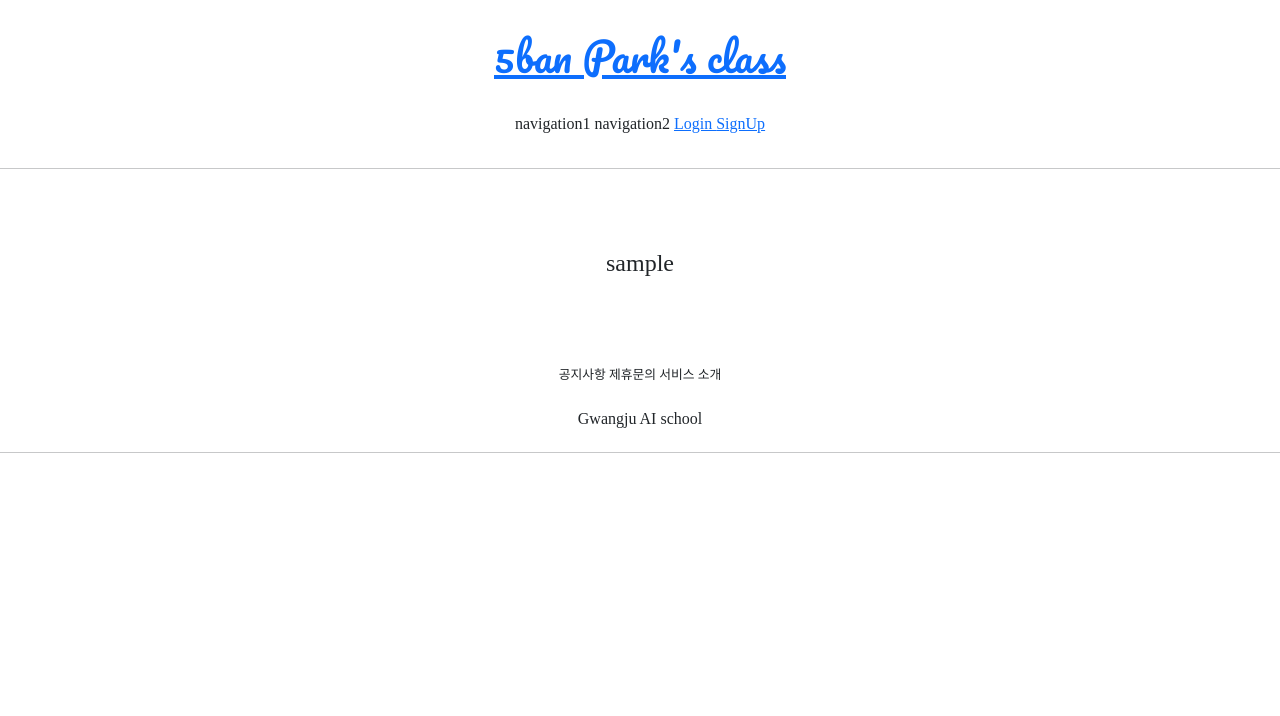
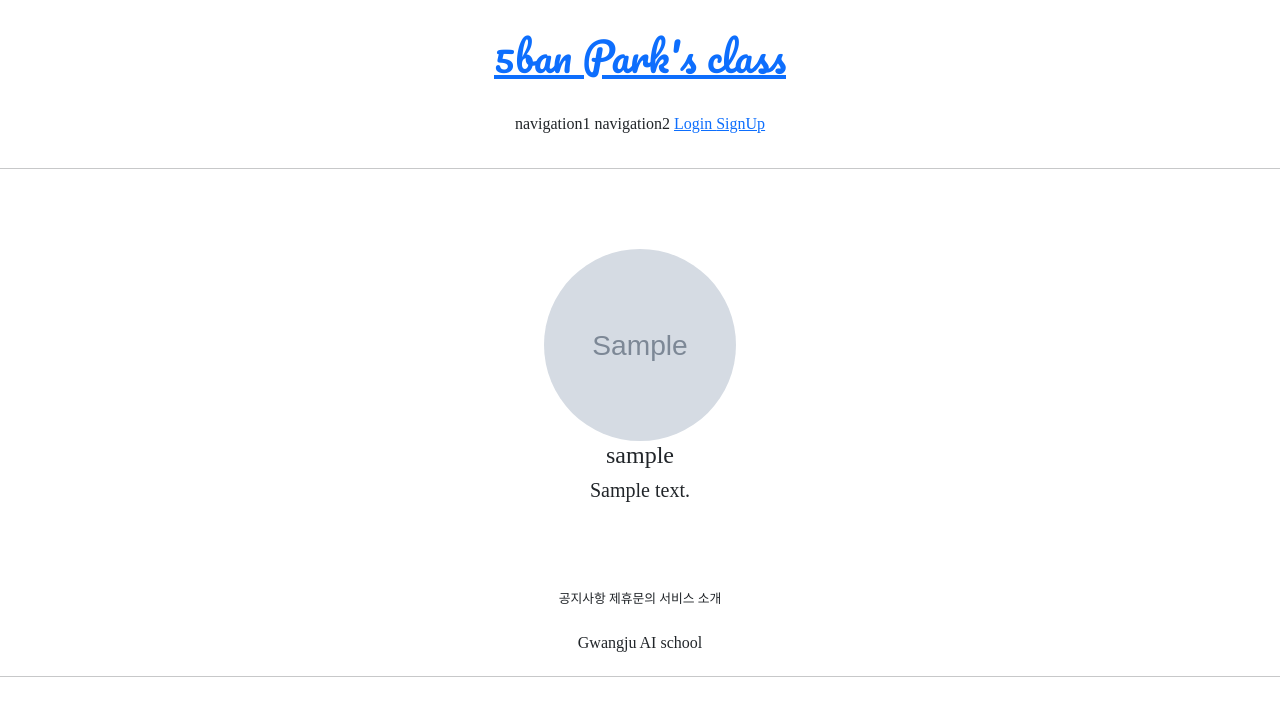
Before and after one commit to glory-ju/julyfifth, a Django app: page /accounts/detail/1 in a window 1280 px wide. Shown: the top 716 px of the page. Run offline with Django 3.2, Linux system fonts and the light colour scheme; tables that the repository leaves empty hold one stand-in row (values such as "Sample post"); grey boxes marked "Sample" are stand-in pictures; parts of the project's set-up code (start-up, migrations or seed data) failed here and were passed over; some libraries are stand-ins or nearby versions; some web fonts are replaced.

Commit message:
0727/ Web Application 2nd commit

```diff
--- a/accountapp/templates/accountapp/detail.html
+++ b/accountapp/templates/accountapp/detail.html
@@ -5,7 +5,11 @@
     <div class="text-center mw-500 m-auto">
         <div class="m-5">
             {% if target_user.profile %}
-            <h4>{{ target_user.profile.nickname }}</h4>
+                <img src="{{ target_user.profile.image.url }}"
+                     class="profile_image"
+                     alt="profile image">
+                <h4>{{ target_user.profile.nickname }}</h4>
+                <h5>{{ target_user.profile.message }}</h5>
             {% else %}
             <h4>
                 <a href="{% url 'profileapp:create' %}">
--- a/julyfifth/urls.py
+++ b/julyfifth/urls.py
@@ -13,6 +13,8 @@ Including another URLconf
     1. Import the include() function: from django.urls import include, path
     2. Add a URL to urlpatterns:  path('blog/', include('blog.urls'))
 """
+from django.conf import settings
+from django.conf.urls.static import static
 from django.contrib import admin
 from django.urls import path, include
 
@@ -20,6 +22,6 @@ urlpatterns = [
     path('admin/', admin.site.urls),
     path('accounts/', include('accountapp.urls')),
     path('profiles/', include('profileapp.urls')),
-]
+] + static(settings.MEDIA_URL, document_root=settings.MEDIA_ROOT)
 
 # terminal 에서 python manage.py createsuperuser 입력
--- a/static/base.css
+++ b/static/base.css
@@ -16,3 +16,10 @@
     max-width: 500px;
     padding: 1rem 1.5rem;
 }
+
+.profile_image {
+    height: 12rem;
+    width: 12rem;
+    border-radius: 20rem;
+    object-fit: cover;
+}
```
